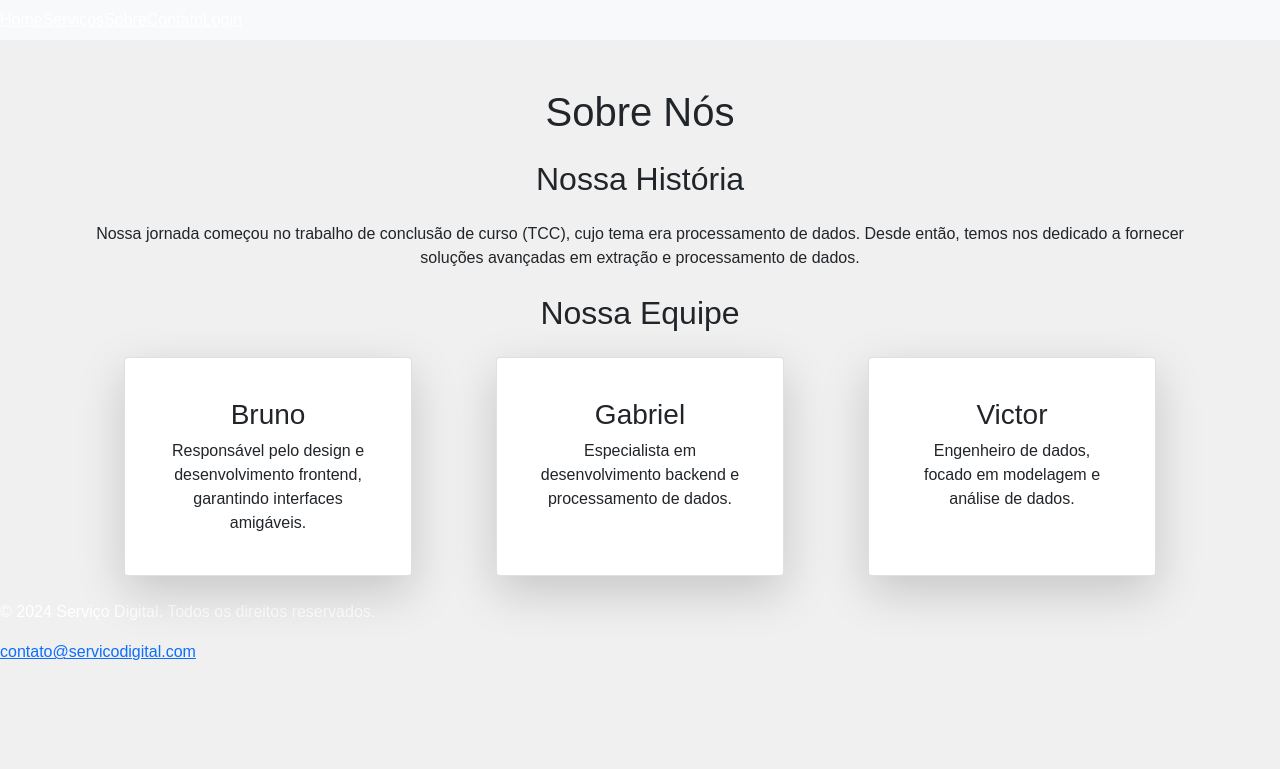
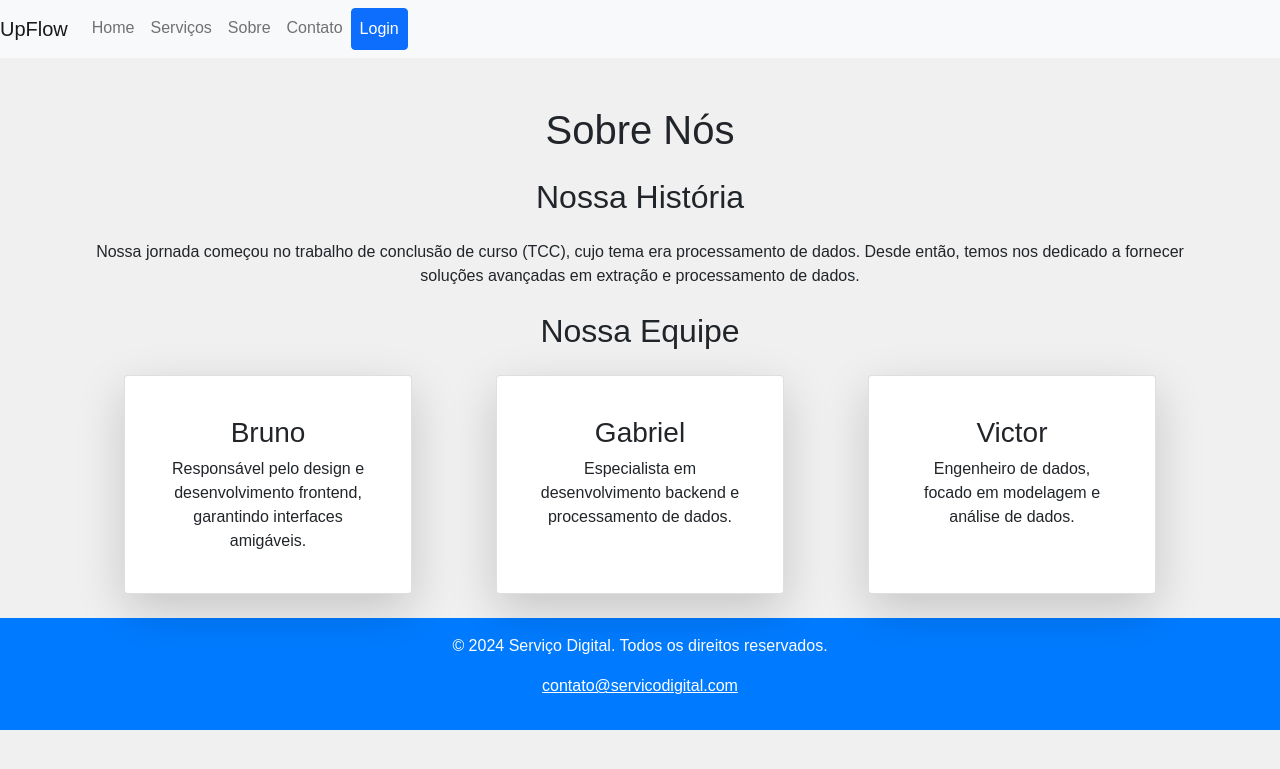
Before and after one commit to brdoliveira/upflow-flsk, a Flask app: page /about in a window 1280 px wide. Shown: the top 769 px of the page. Run offline with Flask 3, Linux system fonts and the light colour scheme; parts of the project's set-up code (start-up, migrations or seed data) failed here and were passed over; some libraries are stand-ins or nearby versions.

Commit message:
FEAT(template): Melhorando a estilização

```diff
--- a/templates/template.html
+++ b/templates/template.html
@@ -12,14 +12,28 @@
 
 <body>
     <div class="col-12 d-flex flex-wrap">
-        <nav class="navbar navbar-expand-lg navbar-light bg-light col-12 d-flex flex-wrap">
-            <div class="collapse navbar-collapse">
-                <ul class="navbar-nav mr-auto">
-                        <li><a href="{{ url_for('home') }}" class="text-white">Home</a></li>
-                        <li><a href="{{ url_for('services') }}" class="text-white">Serviços</a></li>
-                        <li><a href="{{ url_for('about') }}" class="text-white">Sobre</a></li>
-                        <li><a href="{{ url_for('contact') }}" class="text-white">Contato</a></li>
-                        <li><a href="{{ url_for('login') }}" class="text-white">Login</a></li>
+        <nav class="navbar navbar-expand-lg navbar-light bg-light col-12">
+            <a class="navbar-brand" href="{{ url_for('home') }}">UpFlow</a>
+            <button class="navbar-toggler" type="button" data-toggle="collapse" data-target="#navbarNav" aria-controls="navbarNav" aria-expanded="false" aria-label="Toggle navigation">
+                <span class="navbar-toggler-icon"></span>
+            </button>
+            <div class="collapse navbar-collapse" id="navbarNav">
+                <ul class="navbar-nav ml-auto">
+                    <li class="nav-item">
+                        <a class="nav-link" href="{{ url_for('home') }}">Home</a>
+                    </li>
+                    <li class="nav-item">
+                        <a class="nav-link" href="{{ url_for('services') }}">Serviços</a>
+                    </li>
+                    <li class="nav-item">
+                        <a class="nav-link" href="{{ url_for('about') }}">Sobre</a>
+                    </li>
+                    <li class="nav-item">
+                        <a class="nav-link" href="{{ url_for('contact') }}">Contato</a>
+                    </li>
+                    <li class="nav-item">
+                        <a class="nav-link btn btn-primary text-white" href="{{ url_for('login') }}">Login</a>
+                    </li>
                 </ul>
             </div>
         </nav>
@@ -38,11 +52,11 @@
             </div>
         </div>
     </div>
+    <footer class="footer mt-4">
+        <p>&copy; 2024 Serviço Digital. Todos os direitos reservados.</p>
+        <p><a href="mailto:contato@servicodigital.com" class="text-white">contato@servicodigital.com</a></p>
+    </footer>
     <script type="text/javascript" src="{{ url_for('static', filename='jquery.js') }}"></script>
-    <footer class="bg-blue-500 text-white py-4 mt-10">
-        <p>&copy; 2024 Serviço Digital. Todos os direitos reservados.</p>
-        <p><a href="mailto:contato@servicodigital.com" class="underline">contato@servicodigital.com</a></p>
-    </footer>
 </body>
 
 </html>
```
